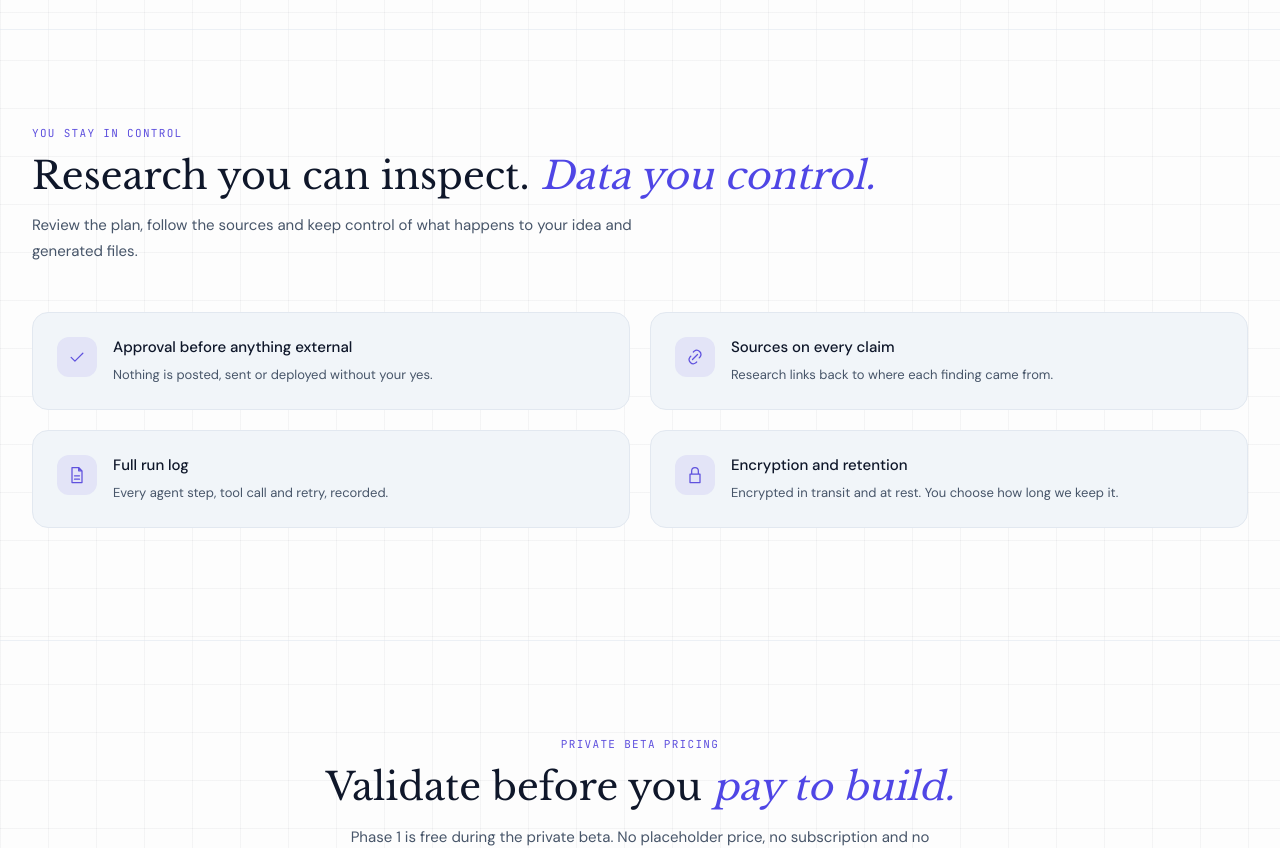
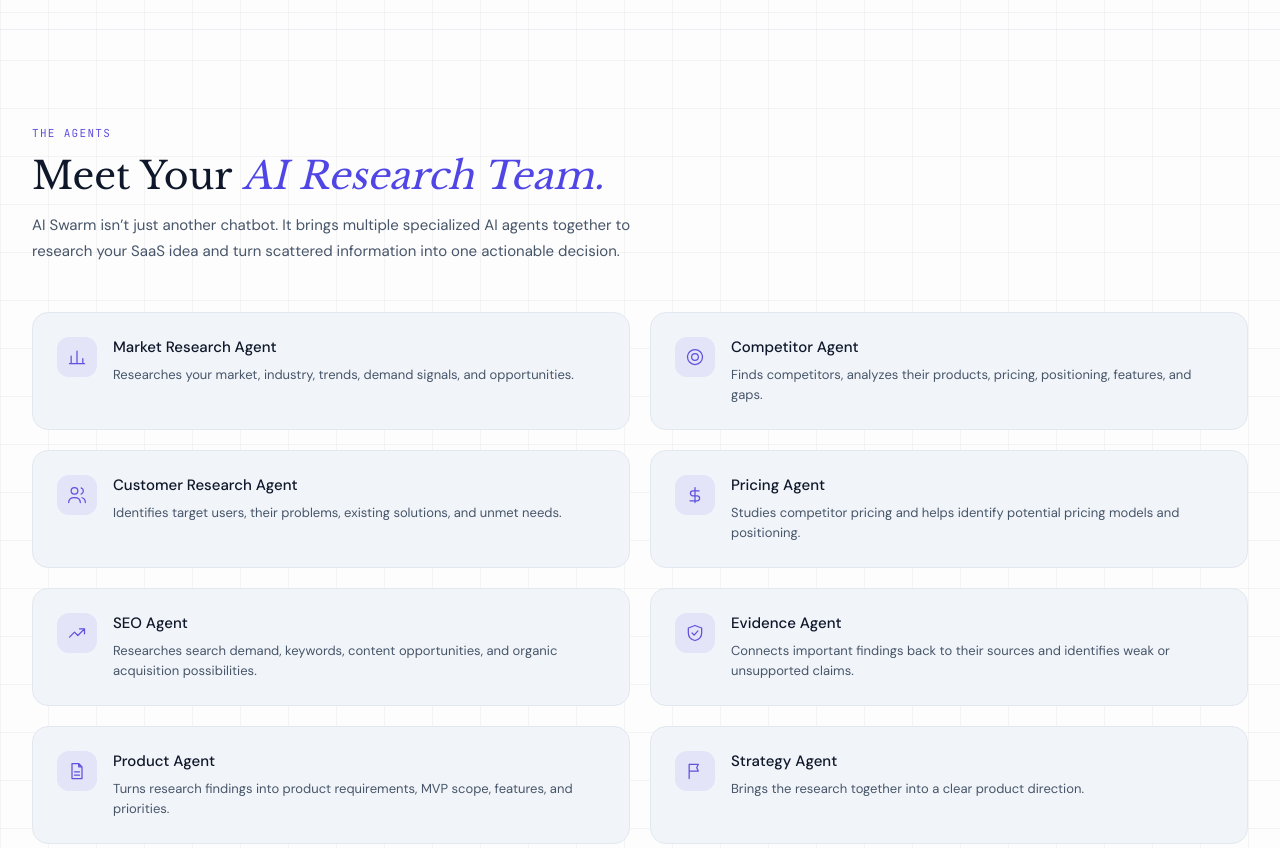
Before and after one commit to niks-nikhil-anand/AI_Swarm_Landing_page_swarm.devkitmarket.com, a Next.js app: page / in a window 1280 px wide. Shown: the part 4980-5828 px from the top of the page. Built offline with nearby package versions, Linux system fonts and the light colour scheme; no server answers.

Commit message:
feat(sections): update InControl section to display research agents

```diff
--- a/components/landing/sections/InControl.tsx
+++ b/components/landing/sections/InControl.tsx
@@ -1,31 +1,26 @@
-import { controlItems } from "../data/content";
+import { researchAgents } from "../data/content";
 import { Accent } from "../ui/Accent";
 import { Card, IconTile } from "../ui/Card";
 import { Icon } from "../ui/Icon";
 import { Section } from "../ui/Section";
 import { SectionHeader } from "../ui/SectionHeader";
 
-const phaseOneControls = controlItems.filter((item) =>
-  ["Approval before anything external", "Sources on every claim", "Full run log", "Encryption and retention"].includes(
-    item.name,
-  ),
-);
 
 export function InControl() {
   return (
     <Section id="control">
       <SectionHeader
-        eyebrow="YOU STAY IN CONTROL"
+        eyebrow="THE AGENTS"
         title={
           <>
-            Research you can inspect. <Accent>Data you control.</Accent>
+            Meet Your <Accent>AI Research Team.</Accent>
           </>
         }
-        description="Review the plan, follow the sources and keep control of what happens to your idea and generated files."
+        description="AI Swarm isn’t just another chatbot. It brings multiple specialized AI agents together to research your SaaS idea and turn scattered information into one actionable decision."
       />
 
       <div className="mt-8 grid grid-cols-1 gap-3 sm:mt-12 sm:gap-5 md:grid-cols-2">
-        {phaseOneControls.map((item) => (
+        {researchAgents.map((item) => (
           <Card key={item.name} direction="row" className="gap-4 p-5 sm:p-6">
             <IconTile className="size-9 rounded-xl bg-brand/10 sm:size-10">
               <Icon d={item.icon} size={20} strokeWidth={1.5} className="text-brand" />
```
